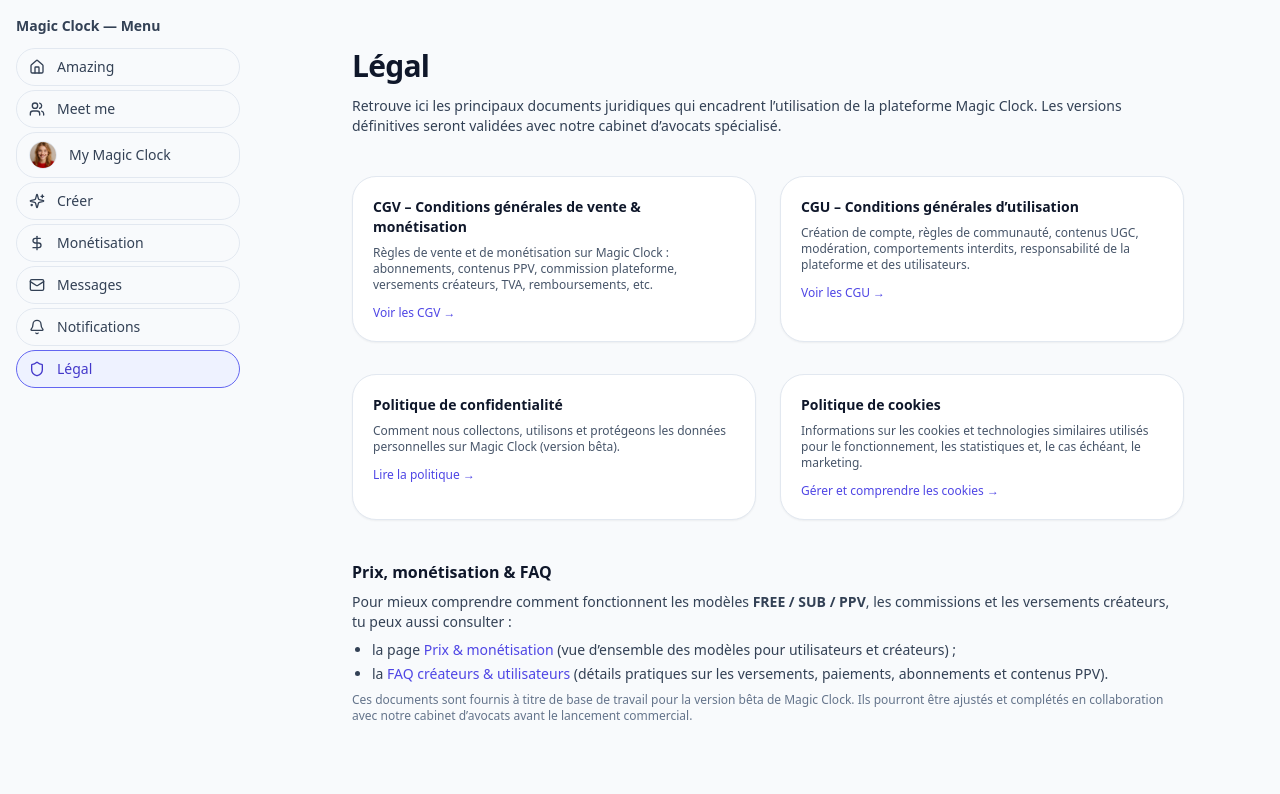
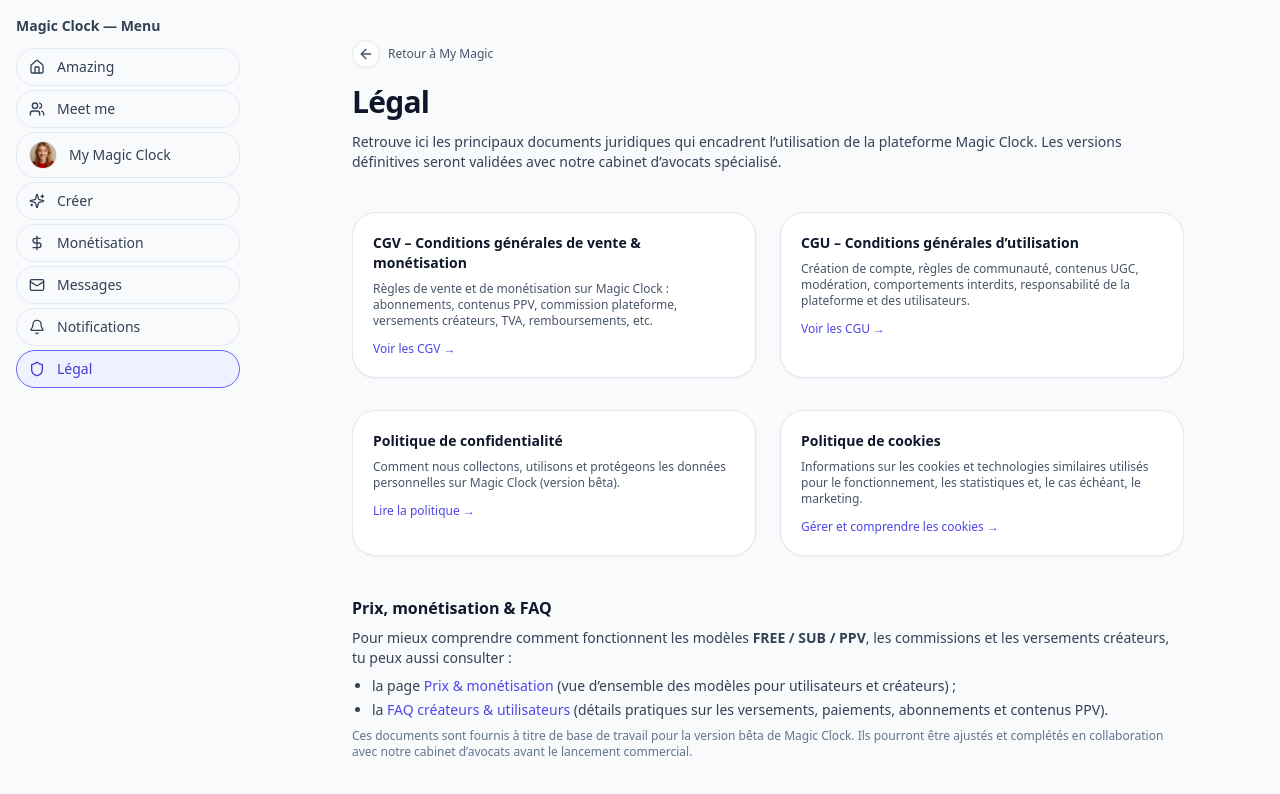
Before and after one commit to welcome-magic-clock/magic-clock-web-mvp, a Next.js app: page /legal in a window 1280 px wide. Shown: the top 794 px of the page. Built offline with nearby package versions, Linux system fonts and the light colour scheme.

Commit message:
Update page.tsx

```diff
--- a/app/legal/page.tsx
+++ b/app/legal/page.tsx
@@ -1,6 +1,7 @@
 // app/legal/page.tsx
 import type { Metadata } from "next";
 import Link from "next/link";
+import BackButton from "@/components/navigation/BackButton";
 
 export const metadata: Metadata = {
   title: "Légal – Magic Clock",
@@ -8,7 +9,12 @@
 
 export default function LegalIndexPage() {
   return (
-    <main className="mx-auto max-w-4xl px-4 pb-16 pt-8 sm:px-6 lg:px-8">
+    <main className="mx-auto max-w-4xl px-4 pb-16 pt-6 sm:px-6 lg:px-8">
+      {/* Flèche retour vers My Magic */}
+      <div className="mb-4">
+        <BackButton fallbackHref="/mymagic" label="Retour à My Magic" />
+      </div>
+
       <header className="mb-10 space-y-3">
         <h1 className="text-2xl font-semibold tracking-tight text-slate-900 sm:text-3xl">
           Légal
```
